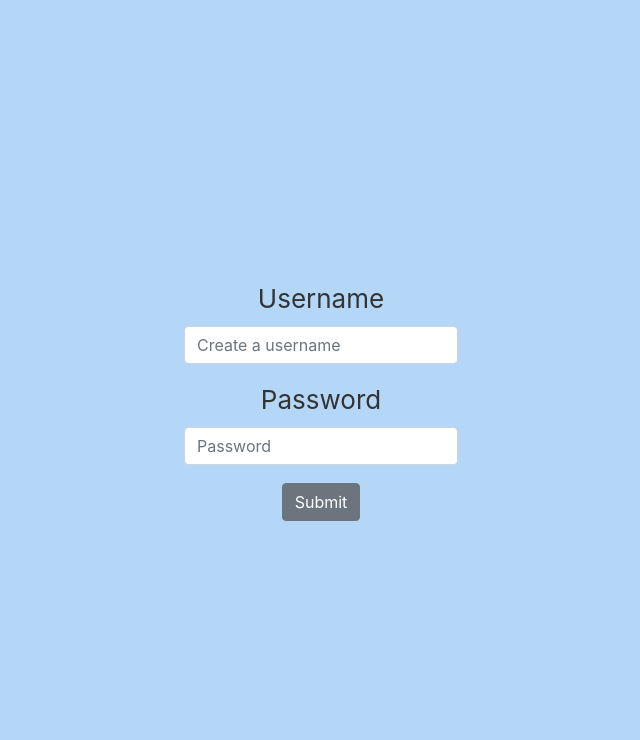
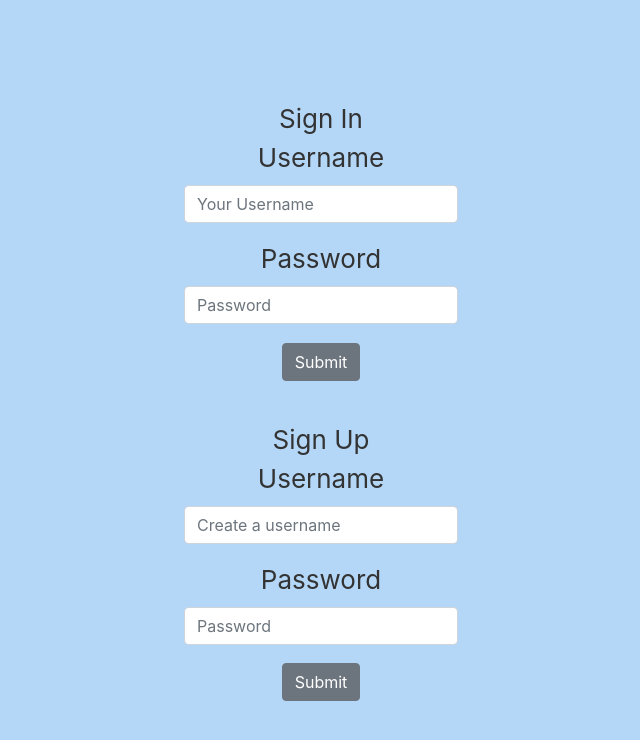
Before and after one commit to candacecodes/rx-roundtable-client, a React (Create React App) app: page / in a window 1280 px wide. Shown: the top 740 px of the page, without its empty margins (319-959 px from the left). Built offline with nearby package versions, Linux system fonts and the light colour scheme.

Commit message:
sign in sign up

```diff
--- a/src/components/home/Login.js
+++ b/src/components/home/Login.js
@@ -7,11 +7,27 @@ export default class login extends Component {
 		return (
 			<div>
 				<Form>
+					Sign In
+					<Form.Group controlId="formBasicEmail">
+						<Form.Label>Username</Form.Label>
+						<Form.Control type="email" placeholder="Your Username" />
+					</Form.Group>
+					<Form.Group controlId="formBasicPassword">
+						<Form.Label>Password</Form.Label>
+						<Form.Control type="password" placeholder="Password" />
+					</Form.Group>
+					<Button variant="secondary" type="submit">
+						Submit
+					</Button>
+				</Form>
+				&nbsp;&nbsp; &nbsp;&nbsp;
+				<Form>
+					{" "}
+					Sign Up
 					<Form.Group controlId="formBasicEmail">
 						<Form.Label>Username</Form.Label>
 						<Form.Control type="email" placeholder="Create a username" />
 					</Form.Group>
-
 					<Form.Group controlId="formBasicPassword">
 						<Form.Label>Password</Form.Label>
 						<Form.Control type="password" placeholder="Password" />
```
